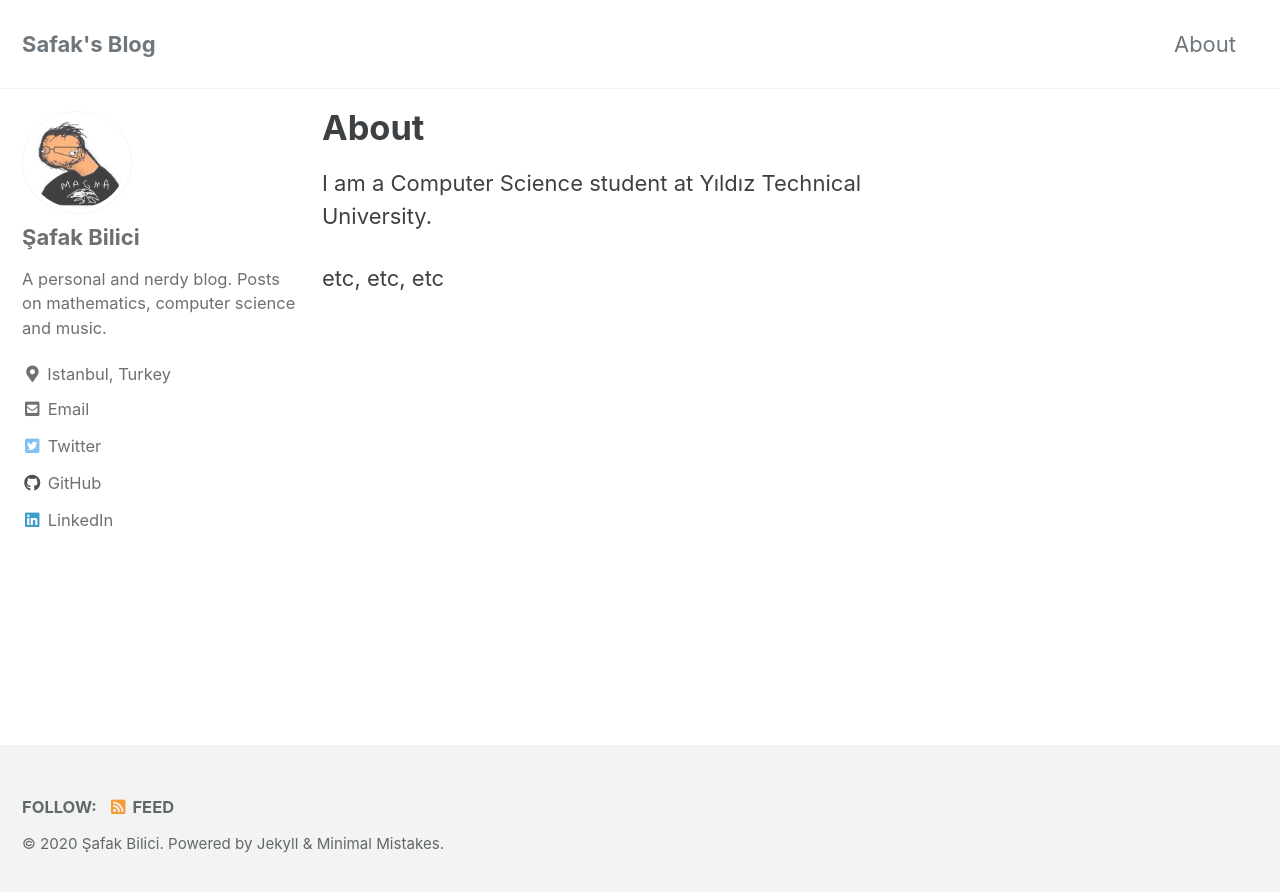
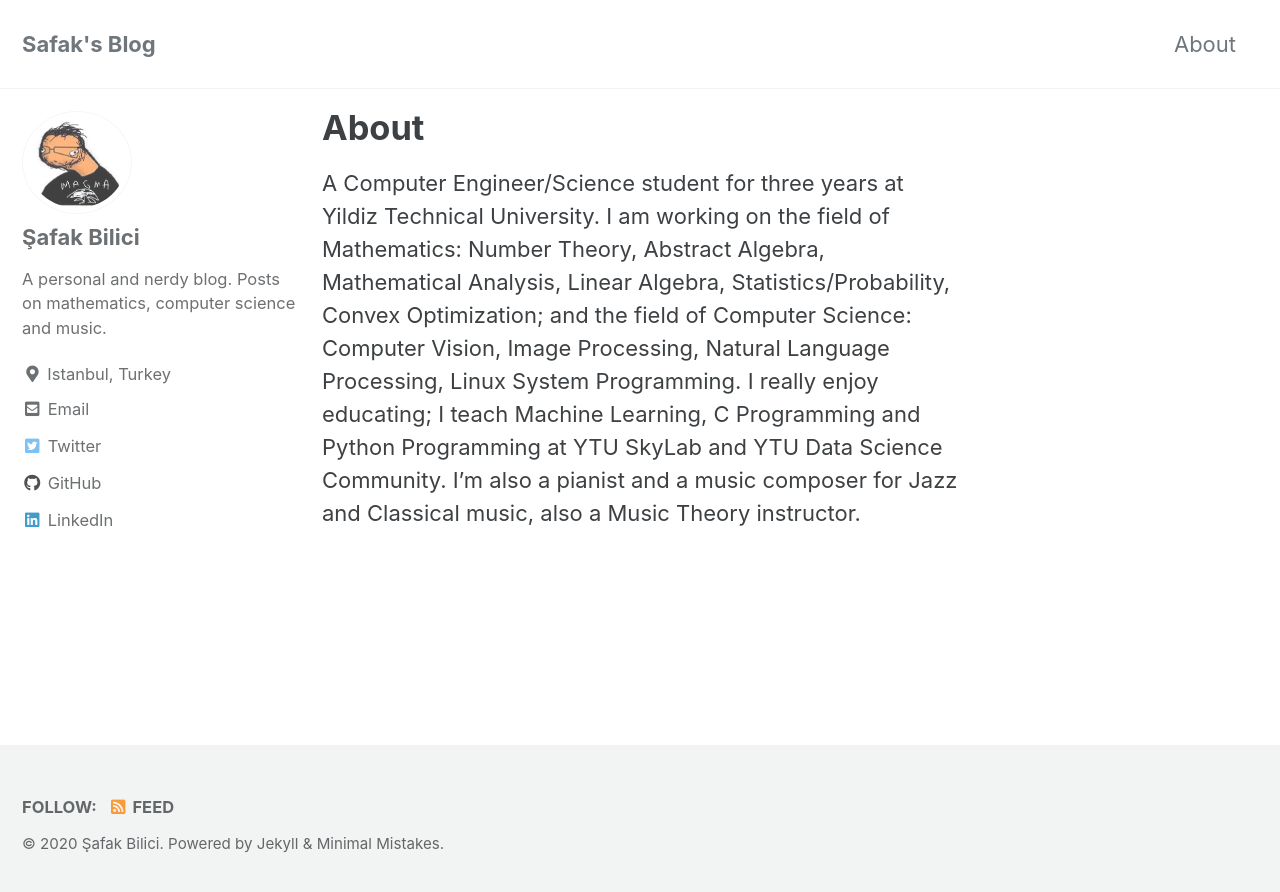
Before and after one commit to safakkbilici/safakkbilici.github.io, a Jekyll site: the page built from _pages/about.md, in a window 1280 px wide. Shown: the top 892 px of the page. Built offline with Jekyll 4.4.1, drawn with Linux system fonts in a browser that asks for light colours; cached includes are drawn as plain includes.

Commit message:
about improved

```diff
--- a/_pages/about.md
+++ b/_pages/about.md
@@ -6,6 +6,6 @@ permalink: /about/
 header:
 ---
 
-I am a Computer Science student at Yıldız Technical University.
-
-etc, etc, etc
+A Computer Engineer/Science student for three years at Yildiz Technical University. I am working on the field of Mathematics: Number Theory, Abstract Algebra, Mathematical Analysis, Linear Algebra, Statistics/Probability, Convex Optimization; and the field of Computer Science: Computer Vision, Image Processing, Natural Language Processing, Linux System Programming.
+I really enjoy educating; I teach Machine Learning, C Programming and Python Programming at YTU SkyLab and YTU Data Science Community.
+I'm also a pianist and a music composer for Jazz and Classical music, also a Music Theory instructor.
```
